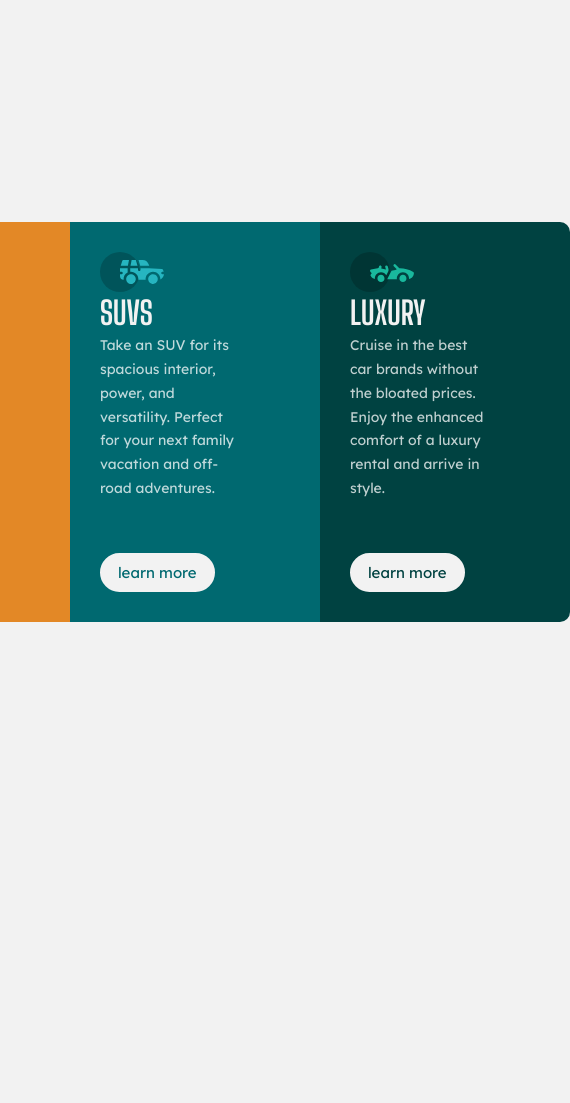
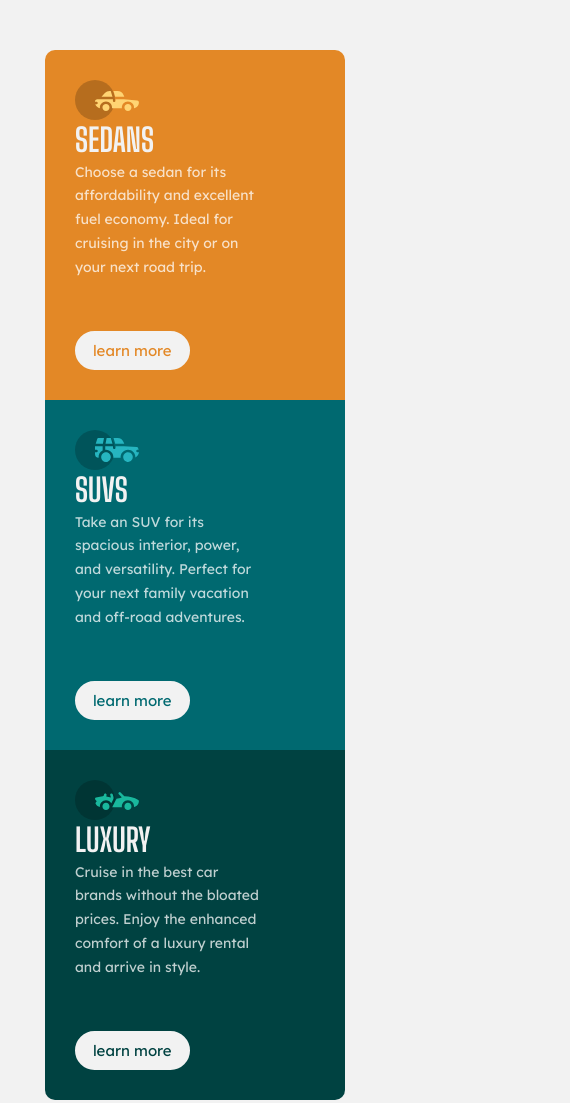
Before and after one commit to abdsydev/column-preview-card, a plain HTML site: page index.html in a window 390 px wide. Shown: the top 1103 px of the page, 570 px wide, since content can reach past the window. Before the commit the page ends 844 px from the top, so only its background shows below. Drawn offline with Linux system fonts and the light colour scheme.

Commit message:
add media and add copyright img

```diff
--- a/assets/css/style.css
+++ b/assets/css/style.css
@@ -36,6 +36,9 @@ body {
   display: flex;
   justify-content: center;
   align-items: center;
+  flex-flow: column;
+  padding: 50px 20px;
+  gap: 20px;
 }
 /* preview-card */
 .preview-card {
@@ -99,4 +102,30 @@ body {
     }
   }
 }
+@media (max-width: 412px) {
+  .container {
+    height: 100%;
+  }
+  .preview-card {
+    display: flex;
+    flex-flow: column wrap;
+    justify-content: center;
+    align-items: center;
+    .card {
+      width: 300px;
+      height: 350px;
+    }
+    .sedans {
+      border-radius: 10px 10px 0 0;
+    }
+    .luxury {
+      border-radius: 0 0 10px 10px;
+    }
+  }
+}
 /* end preview-card */
+.copyrights {
+  & img {
+    width: 100px;
+  }
+}
--- a/index.html
+++ b/index.html
@@ -36,6 +36,7 @@
         </div>
         <!-- end card -->
       </div>
+      <a href="https://twitter.com/abdsy_" target="_blank" class="copyrights"><img src="./assets/images/prodile-img.png" alt="prodile-img"></a>
     </div>
   </body>
 </html>
```
Also changed, not shown: assets/images/prodile-img.png (added).
